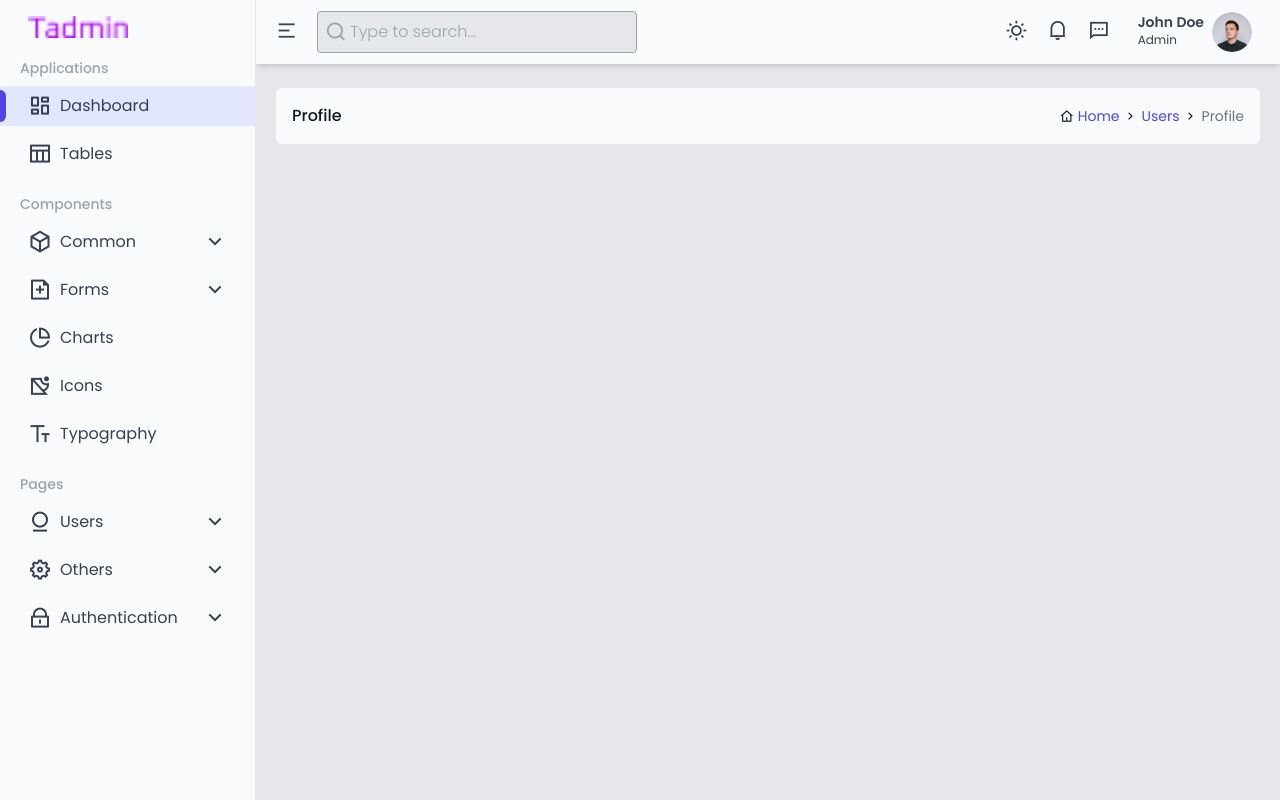
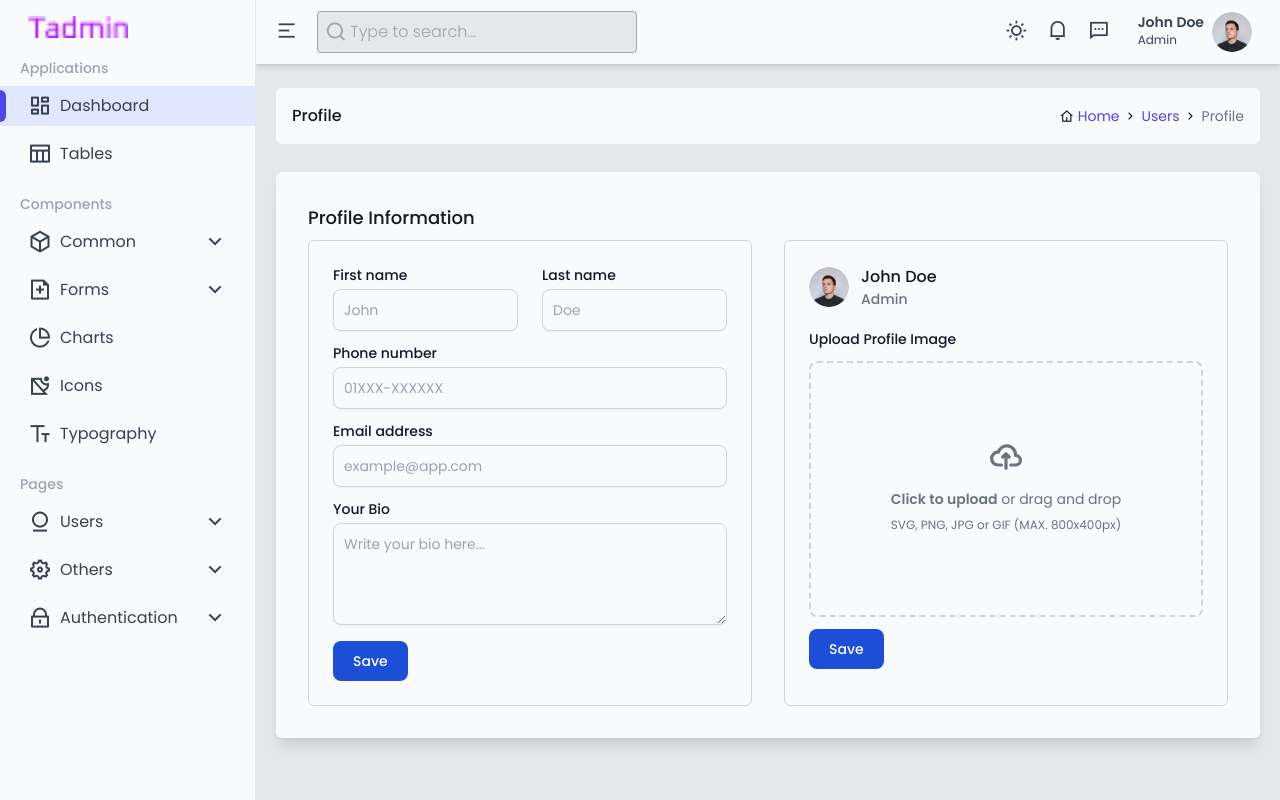
Before and after one commit to shantojatri/free-vue-tailwind-dashboard, a Vue app: page /profile in a window 1280 px wide. Built offline with nearby package versions, Linux system fonts and the light colour scheme.

Commit message:
Update the profile page

```diff
--- a/src/views/users/Profile.vue
+++ b/src/views/users/Profile.vue
@@ -1,12 +1,173 @@
 <script setup lang="ts">
 import MainLayout from "@/layouts/MainLayout.vue";
 import Breadcrumb from "@/components/Partials/Breadcrumb.vue";
+import User1 from "../../assets/images/users/user-01.png";
 </script>
 
 <template>
   <MainLayout>
     <!-- Breadcrumb -->
-    <Breadcrumb :items="['Home', 'Users', 'Profile']"/>
+    <Breadcrumb :items="['Home', 'Users', 'Profile']" />
 
+    <div class="card p-8">
+      <div class="space-y-2">
+        <h3 class="text-lg font-medium dark:text-gray-50">
+          Profile Information
+        </h3>
+        <div class="grid grid-cols-1 lg:grid-cols-2 gap-8">
+          <div
+            class="w-full border dark:text-gray-50 border-gray-300 dark:border-gray-50 rounded-md p-6"
+          >
+            <form>
+              <div class="grid gap-6 mb-3 md:grid-cols-2">
+                <div>
+                  <label
+                    for="first_name"
+                    class="block mb-1 text-sm font-medium text-gray-900 dark:text-white"
+                    >First name</label
+                  >
+                  <input
+                    type="text"
+                    id="first_name"
+                    class="shadow-sm bg-gray-50 border border-gray-300 text-gray-900 text-sm rounded-lg focus:ring-indigo-600 focus:border-indigo-600 block w-full p-2.5 dark:bg-neutral-800 dark:border-neutral-600 dark:placeholder-gray-400 dark:text-white dark:focus:ring-indigo-600 dark:focus:border-indigo-600 dark:shadow-sm-light"
+                    placeholder="John"
+                    required
+                  />
+                </div>
+                <div>
+                  <label
+                    for="last_name"
+                    class="block mb-1 text-sm font-medium text-gray-900 dark:text-white"
+                    >Last name</label
+                  >
+                  <input
+                    type="text"
+                    id="last_name"
+                    class="shadow-sm bg-gray-50 border border-gray-300 text-gray-900 text-sm rounded-lg focus:ring-indigo-600 focus:border-indigo-600 block w-full p-2.5 dark:bg-neutral-800 dark:border-neutral-600 dark:placeholder-gray-400 dark:text-white dark:focus:ring-indigo-600 dark:focus:border-indigo-600 dark:shadow-sm-light"
+                    placeholder="Doe"
+                    required
+                  />
+                </div>
+              </div>
+              <div class="mb-3">
+                <label
+                  for="phone"
+                  class="block mb-1 text-sm font-medium text-gray-900 dark:text-white"
+                  >Phone number</label
+                >
+                <input
+                  type="tel"
+                  id="phone"
+                  class="shadow-sm bg-gray-50 border border-gray-300 text-gray-900 text-sm rounded-lg focus:ring-indigo-600 focus:border-indigo-600 block w-full p-2.5 dark:bg-neutral-800 dark:border-neutral-600 dark:placeholder-gray-400 dark:text-white dark:focus:ring-indigo-600 dark:focus:border-indigo-600 dark:shadow-sm-light"
+                  placeholder="01XXX-XXXXXX"
+                  required
+                />
+              </div>
+              <div class="mb-3">
+                <label
+                  for="email"
+                  class="block mb-1 text-sm font-medium text-gray-900 dark:text-white"
+                  >Email address</label
+                >
+                <input
+                  type="email"
+                  id="email"
+                  class="shadow-sm bg-gray-50 border border-gray-300 text-gray-900 text-sm rounded-lg focus:ring-indigo-600 focus:border-indigo-600 block w-full p-2.5 dark:bg-neutral-800 dark:border-neutral-600 dark:placeholder-gray-400 dark:text-white dark:focus:ring-indigo-600 dark:focus:border-indigo-600 dark:shadow-sm-light"
+                  placeholder="example@app.com"
+                  required
+                />
+              </div>
+              <div class="mb-4">
+                <label
+                  for="message"
+                  class="block mb-1 text-sm font-medium text-gray-900 dark:text-white"
+                  >Your Bio</label
+                >
+                <textarea
+                  id="message"
+                  rows="4"
+                  class="shadow-sm bg-gray-50 border border-gray-300 text-gray-900 text-sm rounded-lg focus:ring-indigo-600 focus:border-indigo-600 block w-full p-2.5 dark:bg-neutral-800 dark:border-neutral-600 dark:placeholder-gray-400 dark:text-white dark:focus:ring-indigo-600 dark:focus:border-indigo-600 dark:shadow-sm-light"
+                  placeholder="Write your bio here..."
+                ></textarea>
+              </div>
+
+              <button
+                type="submit"
+                class="text-white bg-blue-700 hover:bg-blue-800 focus:ring-4 focus:outline-none focus:ring-blue-300 font-medium rounded-lg text-sm w-full sm:w-auto px-5 py-2.5 text-center dark:bg-blue-600 dark:hover:bg-blue-700 dark:focus:ring-blue-800"
+              >
+                Save
+              </button>
+            </form>
+          </div>
+
+          <div
+            class="w-full border dark:text-gray-50 border-gray-300 dark:border-gray-50 rounded-md p-6"
+          >
+            <div class="flex items-center gap-3 mb-5">
+              <img
+                class="w-10 h-10 rounded-full"
+                :src="User1"
+                alt="user-image"
+              />
+              <div class="font-medium dark:text-white">
+                <div>John Doe</div>
+                <div class="text-sm text-gray-500 dark:text-gray-400">
+                  Admin
+                </div>
+              </div>
+            </div>
+
+            <form>
+              <p
+                class="text-sm font-medium mb-3 text-gray-900 dark:text-gray-50"
+              >
+                Upload Profile Image
+              </p>
+              <div class="flex items-center justify-center w-full mb-3">
+                <label
+                  for="dropzone-file"
+                  class="flex flex-col items-center justify-center w-full h-64 border-2 border-gray-300 border-dashed rounded-lg cursor-pointer bg-gray-50 dark:hover:bg-bray-800 dark:bg-neutral-800 hover:bg-gray-100 dark:border-gray-600 dark:hover:border-gray-500 dark:hover:bg-neutral-700"
+                >
+                  <div
+                    class="flex flex-col items-center justify-center pt-5 pb-6"
+                  >
+                    <svg
+                      class="w-8 h-8 mb-4 text-gray-500 dark:text-gray-400"
+                      aria-hidden="true"
+                      xmlns="http://www.w3.org/2000/svg"
+                      fill="none"
+                      viewBox="0 0 20 16"
+                    >
+                      <path
+                        stroke="currentColor"
+                        stroke-linecap="round"
+                        stroke-linejoin="round"
+                        stroke-width="2"
+                        d="M13 13h3a3 3 0 0 0 0-6h-.025A5.56 5.56 0 0 0 16 6.5 5.5 5.5 0 0 0 5.207 5.021C5.137 5.017 5.071 5 5 5a4 4 0 0 0 0 8h2.167M10 15V6m0 0L8 8m2-2 2 2"
+                      />
+                    </svg>
+                    <p class="mb-2 text-sm text-gray-500 dark:text-gray-400">
+                      <span class="font-semibold">Click to upload</span> or drag
+                      and drop
+                    </p>
+                    <p class="text-xs text-gray-500 dark:text-gray-400">
+                      SVG, PNG, JPG or GIF (MAX. 800x400px)
+                    </p>
+                  </div>
+                  <input id="dropzone-file" type="file" class="hidden" />
+                </label>
+              </div>
+
+              <button
+                type="submit"
+                class="text-white bg-blue-700 hover:bg-blue-800 focus:ring-4 focus:outline-none focus:ring-blue-300 font-medium rounded-lg text-sm w-full sm:w-auto px-5 py-2.5 text-center dark:bg-blue-600 dark:hover:bg-blue-700 dark:focus:ring-blue-800"
+              >
+                Save
+              </button>
+            </form>
+          </div>
+        </div>
+      </div>
+    </div>
   </MainLayout>
 </template>
```
